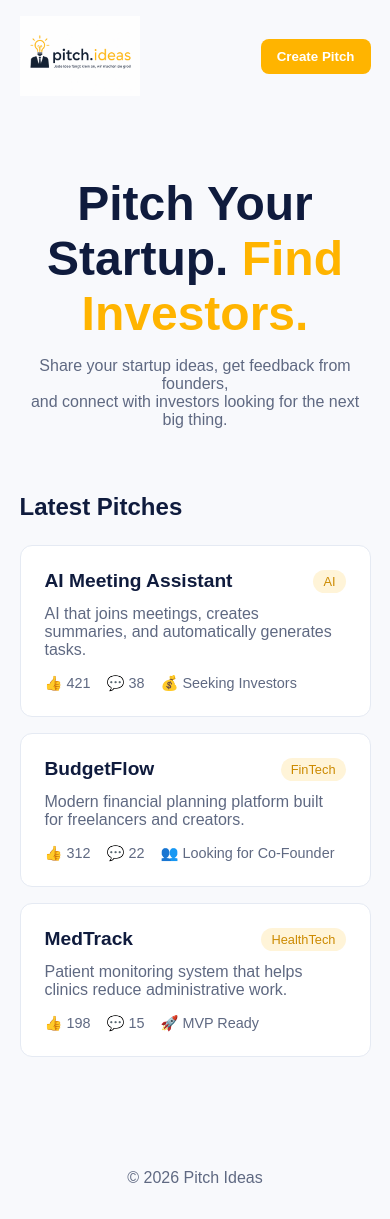
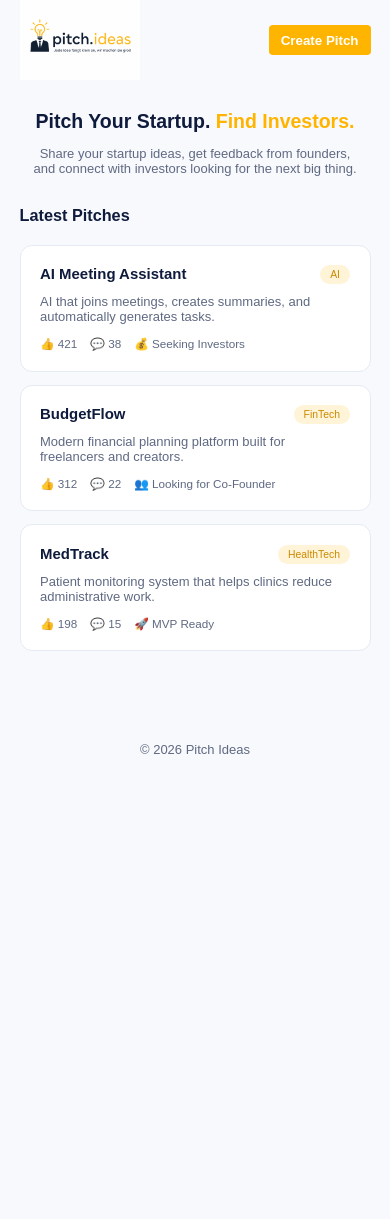
Before and after one commit to I-had-a-bad-idea/pitch.ideas, a Flask app: page / in a window 390 px wide. After the commit the page ends 754 px from the top, so only its background shows below. Run offline with Flask 3, Linux system fonts and the light colour scheme.

Commit message:
Make more visible on mobile

```diff
--- a/static/style.css
+++ b/static/style.css
@@ -1,11 +1,18 @@
 
 :root{
+    font-size: small;
     --primary:#0F1B3D;
     --accent:#FFB400;
     --bg:#F8F9FC;
     --white:#FFFFFF;
     --border:#E5EAF3;
     --text:#5F6982;
+}
+
+@media (min-width: 768px) {
+    :root {
+        font-size: medium;
+    }
 }
 
 *{
@@ -31,14 +38,6 @@ body{
     display: flex;
     justify-content: space-between;
     align-items: center;
-    padding: 15px 30px;
-}
-
-.navbar .container{
-    display:flex;
-    justify-content:space-between;
-    align-items:center;
-    padding:1rem 0;
 }
 
 .logo{
@@ -46,9 +45,9 @@ body{
 }
 
 .btn {
-    padding: 10px 16px;
+    padding: 7.5px 12px;
     border: none;
-    border-radius: 8px;
+    border-radius: 4px;
     cursor: pointer;
     font-weight: 600;
 }
@@ -56,6 +55,7 @@ body{
 .btn-primary {
     background: var(--accent);
     color: white;
+
 }
 
 .btn-primary:hover {
@@ -66,11 +66,11 @@ body{
 
 .hero{
     text-align:center;
-    padding:4rem 0;
+    padding:30px 0;
 }
 
 .hero h1{
-    font-size:3rem;
+    line-height: 1.2;
     margin-bottom:1rem;
 }
 
@@ -91,6 +91,7 @@ body{
 }
 
 .feed h2{
+    font-size: 1.25rem; /* 1.5rem is default*/
     margin-bottom:1.5rem;
 }
 
@@ -109,7 +110,7 @@ body{
 }
 
 .pitch-title{
-    font-size:1.2rem;
+    font-size:1.15rem;
     font-weight:600;
 }
 
```
